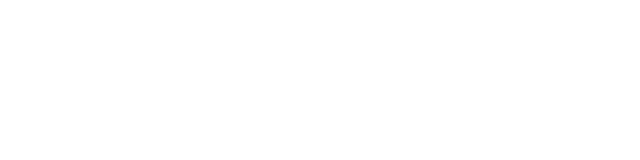
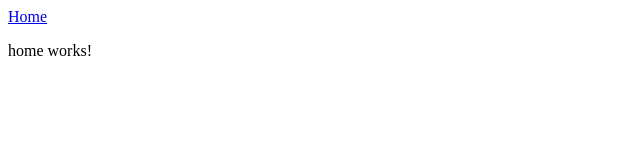
Before and after one commit to ajcnyc/IsbnFinder, an Angular app in the folder isbnfinder/src/main/resources/frontend/angular-isbn-finder/: page / in a window 1280 px wide. Shown: the top 160 px of the page, without its empty margins (0-640 px from the left). Built offline with nearby package versions, Linux system fonts and the light colour scheme.

Commit message:
Created home component and routed root to it

```diff
--- a/isbnfinder/src/main/resources/frontend/angular-isbn-finder/src/app/app-routing.module.ts
+++ b/isbnfinder/src/main/resources/frontend/angular-isbn-finder/src/app/app-routing.module.ts
@@ -1,7 +1,10 @@
 import { NgModule } from '@angular/core';
 import { RouterModule, Routes } from '@angular/router';
+import { HomeComponent } from './home/home.component';
 
-const routes: Routes = [];
+const routes: Routes = [
+  { path: '', component: HomeComponent}
+];
 
 @NgModule({
   imports: [RouterModule.forRoot(routes)],
--- a/isbnfinder/src/main/resources/frontend/angular-isbn-finder/src/app/app.component.html
+++ b/isbnfinder/src/main/resources/frontend/angular-isbn-finder/src/app/app.component.html
@@ -0,0 +1,4 @@
+<nav>
+    <a routerLink="/" routerLinkActive="active">Home</a>
+</nav>
+<router-outlet></router-outlet>
--- a/isbnfinder/src/main/resources/frontend/angular-isbn-finder/src/app/app.module.ts
+++ b/isbnfinder/src/main/resources/frontend/angular-isbn-finder/src/app/app.module.ts
@@ -3,10 +3,12 @@ import { BrowserModule } from '@angular/platform-browser';
 
 import { AppRoutingModule } from './app-routing.module';
 import { AppComponent } from './app.component';
+import { HomeComponent } from './home/home.component';
 
 @NgModule({
   declarations: [
-    AppComponent
+    AppComponent,
+    HomeComponent
   ],
   imports: [
     BrowserModule,
--- /dev/null
+++ b/isbnfinder/src/main/resources/frontend/angular-isbn-finder/src/app/home/home.component.html
@@ -0,0 +1 @@
+<p>home works!</p>
```
Also changed, not shown: isbnfinder/src/main/resources/frontend/angular-isbn-finder/src/app/home/home.component.ts (added, +10 -0 lines), isbnfinder/src/main/resources/frontend/angular-isbn-finder/src/app/home/home.component.css (added), 1 other file (tests, documents, lock files or other folders).
